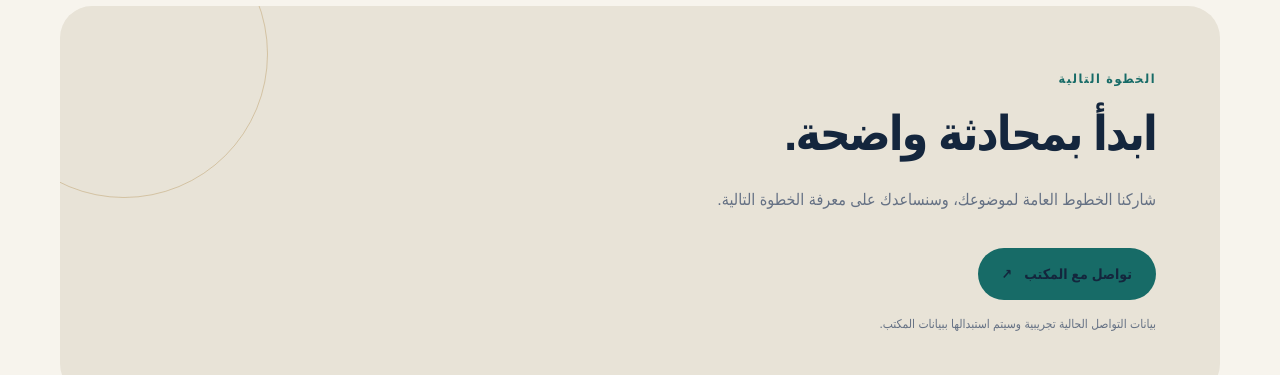
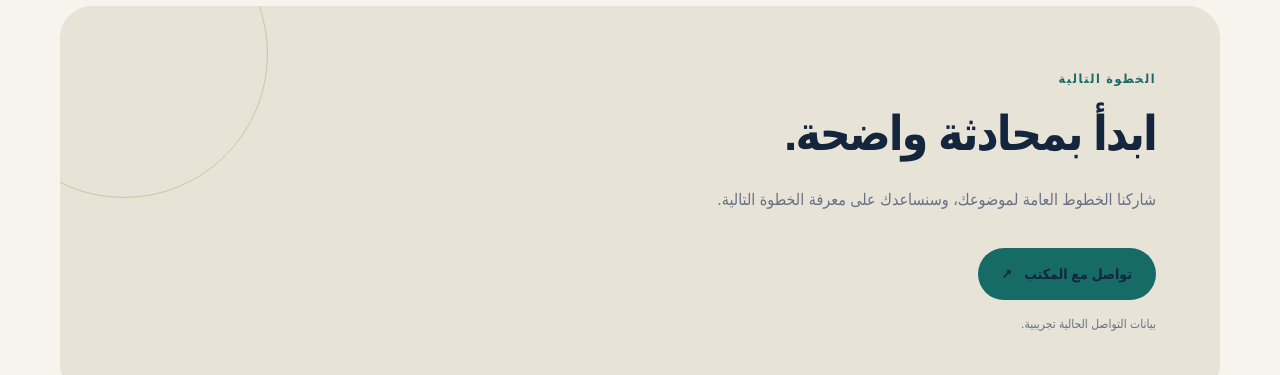
Before and after one commit to mahmoudSElsebaey/mizan-legal-platform, a Next.js app: page /ar in a window 1280 px wide. Shown: the part 1636-2011 px from the top of the page. Built offline with nearby package versions, Linux system fonts and the light colour scheme; no server answers; the database is empty.

Commit message:
feat(phase-4): connect office contact settings to homepage

```diff
--- a/src/app/[locale]/page.tsx
+++ b/src/app/[locale]/page.tsx
@@ -8,7 +8,8 @@ export default async function HomePage({ params }: { params: Promise<{ locale: s
  const { locale } = await params; if (!isLocale(locale)) notFound(); const t = getDictionary(locale); const ar = locale === "ar";
  type ManagedService = { slug: string; title_ar: string; title_en: string; description_ar: string; description_en: string; sort_order: number };
  let managedServices: ManagedService[] = []; let databaseAvailable = false;
- try { const supabase = await createClient(); const { data, error } = await supabase.from("office_services").select("slug,title_ar,title_en,description_ar,description_en,sort_order").eq("is_published", true).order("sort_order"); if (!error) { managedServices = (data ?? []) as ManagedService[]; databaseAvailable = true; } } catch { /* Static homepage remains available until Supabase is configured. */ }
+ let officeProfile = { nameAr: "ميزان للمحاماة والاستشارات القانونية", nameEn: "Mizan Legal", email: "", phone: "", addressAr: "", addressEn: "" };
+ try { const supabase = await createClient(); const { data, error } = await supabase.from("office_services").select("slug,title_ar,title_en,description_ar,description_en,sort_order").eq("is_published", true).order("sort_order"); if (!error) { managedServices = (data ?? []) as ManagedService[]; databaseAvailable = true; } const { data: settingsRow, error: settingsError } = await supabase.from("office_settings").select("value").eq("key", "office.profile").maybeSingle(); if (!settingsError && settingsRow?.value) officeProfile = { ...officeProfile, ...(settingsRow.value as Partial<typeof officeProfile>) }; } catch { /* Static homepage remains available until Supabase is configured. */ }
  const serviceCards = databaseAvailable ? managedServices.map((item) => ({ slug: item.slug, number: "", title: ar ? item.title_ar : item.title_en, description: ar ? item.description_ar : item.description_en })) : t.services.items.map((item, index) => ({ slug: ["civil", "business", "family", "contracts"][index], number: item.number, title: item.title, description: item.description }));
  return <main>
  <header className="border-b border-[#14263d]/10 bg-[#f7f4ed]/90"><div className="container flex min-h-[82px] items-center justify-between gap-4">
@@ -25,7 +26,7 @@ export default async function HomePage({ params }: { params: Promise<{ locale: s
  <section className="border-b border-[#14263d]/10 bg-white/50"><div className="container grid gap-0 py-7 sm:grid-cols-3">{t.trust.map((item)=><div key={item.value} className="flex items-center gap-4 px-2 py-4 sm:px-7"><span className="text-xs font-black tracking-widest text-[#b99a62]">{item.value}</span><span className="text-sm font-bold text-[#14263d]">{item.label}</span></div>)}</div></section>
  <section id="services" className="section"><div className="container"><div className="mb-12 grid gap-5 md:grid-cols-[1fr_.8fr] md:items-end"><div><p className="eyebrow">{t.services.eyebrow}</p><h2 className="section-title mt-4 max-w-xl font-black">{t.services.title}</h2></div><p className="max-w-lg leading-8 text-[#657184]">{t.services.description}</p></div><div className="grid gap-4 sm:grid-cols-2 lg:grid-cols-4">{serviceCards.map((item, index)=><Link href={"/"+locale+"/services/"+item.slug} key={item.slug} className="group min-h-[250px] rounded-3xl border border-[#14263d]/10 bg-white/70 p-6 transition duration-300 hover:-translate-y-1 hover:border-[#176b67]/35 hover:bg-white"><div className="flex items-center justify-between"><span className="text-xs font-black tracking-widest text-[#b99a62]">{item.number || String(index + 1).padStart(2, "0")}</span><span className="grid h-9 w-9 place-items-center rounded-full bg-[#176b67]/8 text-[#176b67]" aria-hidden="true">↗</span></div><h3 className="mt-10 text-xl font-extrabold">{item.title}</h3><p className="mt-3 text-sm leading-7 text-[#657184]">{item.description}</p></Link>)}</div></div></section>
  <section id="about" className="bg-[#14263d] py-20 text-white sm:py-28"><div className="container grid gap-10 md:grid-cols-[.7fr_1.3fr] md:items-center"><div><p className="eyebrow !text-[#d8c39b]">{t.about.eyebrow}</p><div className="mt-6 h-px w-20 bg-[#b99a62]"/></div><div><h2 className="max-w-3xl text-4xl font-black leading-tight tracking-[-.04em] sm:text-5xl">{t.about.title}</h2><p className="mt-6 max-w-2xl text-base leading-8 text-white/65">{t.about.description}</p></div></div></section>
- <section id="contact" className="section"><div className="container"><div className="relative overflow-hidden rounded-[2rem] bg-[#e8e3d7] p-8 sm:p-14 lg:p-16"><div className="pointer-events-none absolute -end-20 -top-24 h-72 w-72 rounded-full border border-[#b99a62]/45"/><div className="relative max-w-2xl"><p className="eyebrow">{ar?"الخطوة التالية":"YOUR NEXT STEP"}</p><h2 className="mt-4 text-4xl font-black leading-tight tracking-[-.04em] sm:text-5xl">{t.cta.title}</h2><p className="mt-5 max-w-xl leading-8 text-[#657184]">{t.cta.description}</p><a href="mailto:hello@mizan-legal.example" className="mt-8 inline-flex items-center gap-3 rounded-full bg-[#176b67] px-6 py-4 text-sm font-bold text-white">{t.cta.button}<span aria-hidden="true">↗</span></a><p className="mt-4 text-xs text-[#657184]">{ar?"بيانات التواصل الحالية تجريبية وسيتم استبدالها ببيانات المكتب.":"Contact details are placeholders and must be replaced with the firm's real details."}</p></div></div></div></section>
+ <section id="contact" className="section"><div className="container"><div className="relative overflow-hidden rounded-[2rem] bg-[#e8e3d7] p-8 sm:p-14 lg:p-16"><div className="pointer-events-none absolute -end-20 -top-24 h-72 w-72 rounded-full border border-[#b99a62]/45"/><div className="relative max-w-2xl"><p className="eyebrow">{ar?"الخطوة التالية":"YOUR NEXT STEP"}</p><h2 className="mt-4 text-4xl font-black leading-tight tracking-[-.04em] sm:text-5xl">{t.cta.title}</h2><p className="mt-5 max-w-xl leading-8 text-[#657184]">{t.cta.description}</p><a href={officeProfile.email ? "mailto:" + officeProfile.email : "mailto:hello@mizan-legal.example"} className="mt-8 inline-flex items-center gap-3 rounded-full bg-[#176b67] px-6 py-4 text-sm font-bold text-white">{t.cta.button}<span aria-hidden="true">↗</span></a><div className="mt-4 flex flex-wrap gap-x-5 gap-y-2 text-xs text-[#657184]">{officeProfile.phone && <a href={"tel:" + officeProfile.phone} className="underline underline-offset-4">{officeProfile.phone}</a>}{(ar ? officeProfile.addressAr : officeProfile.addressEn) && <span>{ar ? officeProfile.addressAr : officeProfile.addressEn}</span>}{!officeProfile.email && <span>{ar ? "بيانات التواصل الحالية تجريبية." : "Contact details are placeholders."}</span>}</div></div></div></div></section>
  <footer className="border-t border-[#14263d]/10 py-8"><div className="container flex flex-col gap-4 text-xs text-[#657184] sm:flex-row sm:items-center sm:justify-between"><Link href={"/"+locale} className="font-black tracking-wider text-[#14263d]">MIZAN LEGAL <span className="font-normal">© {new Date().getFullYear()}</span></Link><p className="max-w-2xl leading-6">{t.footer}</p></div></footer>
  </main>;
 }
```
